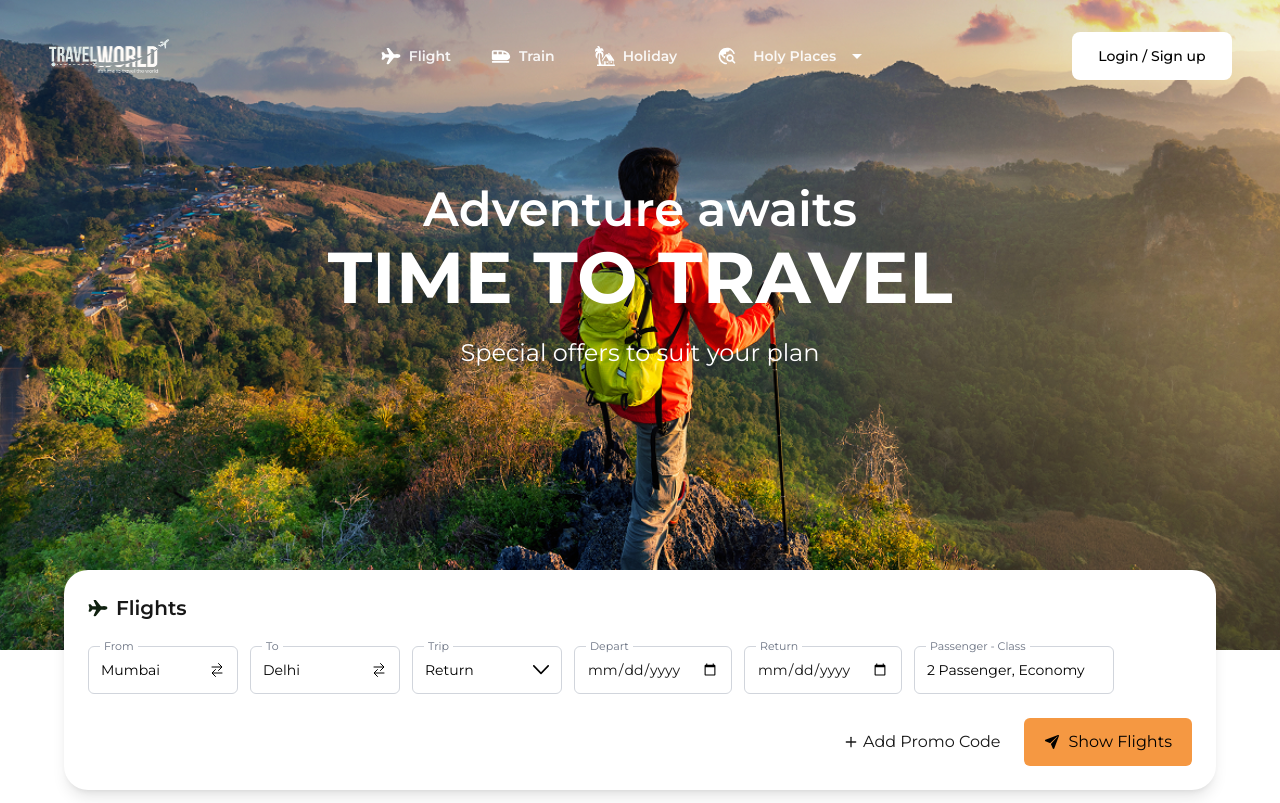
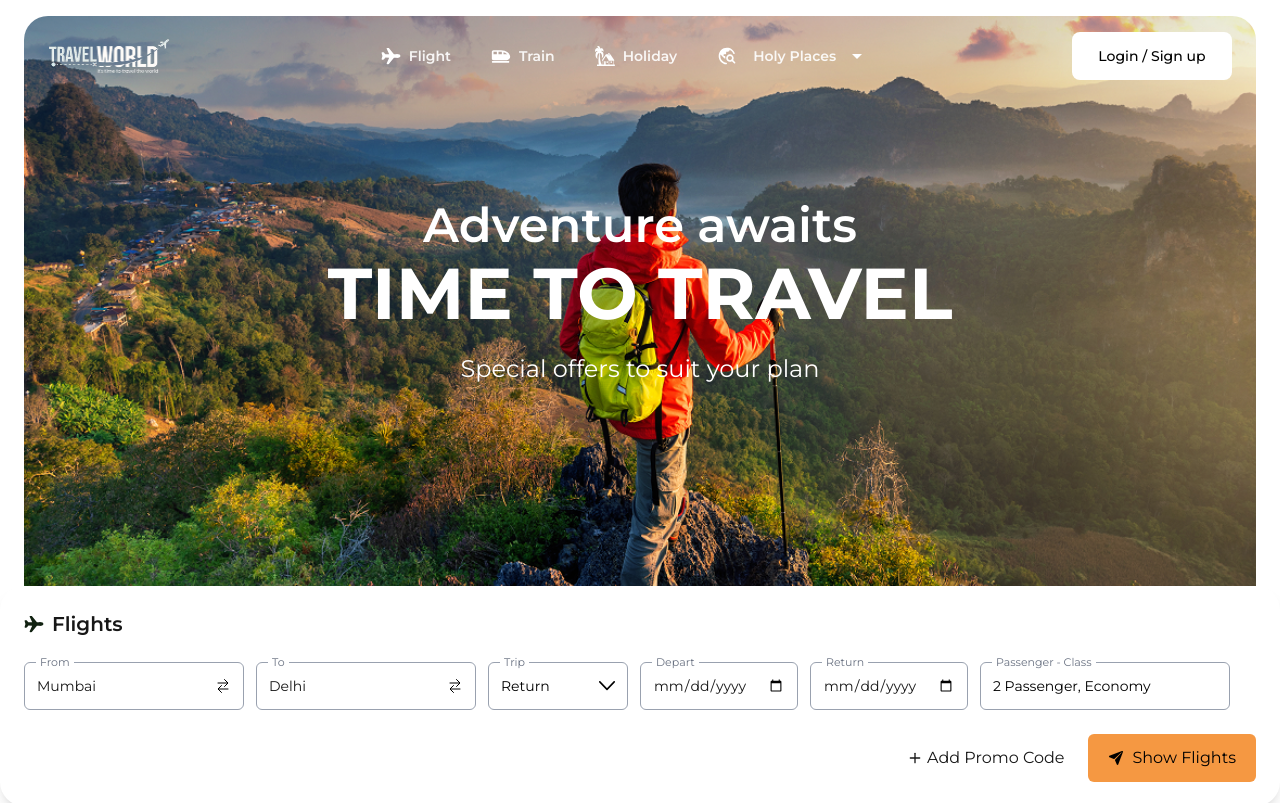
Before and after one commit to jainkhushi0405/travel-website, a Next.js app: page / in a window 1280 px wide. Shown: the top 803 px of the page. Built offline with nearby package versions, Linux system fonts and the light colour scheme.

Commit message:
Refine hero banner and flight search UI to match Figma

```diff
--- a/app/globals.css
+++ b/app/globals.css
@@ -9,6 +9,7 @@
   --dark-green: #052b17;
   --text-dark: #1f2937;
   --white: #ffffff;
+ --input-border: #A8A8A8;
 }
 @theme inline {
   --color-background: var(--background);
--- a/components/CommonInput.tsx
+++ b/components/CommonInput.tsx
@@ -9,6 +9,7 @@ interface CommonInputProps {
   rightIcon?: React.ReactNode;
   onClick?: () => void;
   className?: string;
+  placeholder?: string;
 }
 
 export default function CommonInput({
@@ -32,7 +33,7 @@ export default function CommonInput({
         onClick={onClick}
         className="
           flex items-center justify-between
-          border border-gray-300
+          border border-gray-400
           rounded-md
           px-3
           h-[48px]
--- a/components/Hero.tsx
+++ b/components/Hero.tsx
@@ -1,7 +1,8 @@
 export default function Hero() {
   return (
-    <section
-      className="h-[650px] pb-24 flex flex-col justify-center items-center text-white bg-cover bg-center overflow-hidden"
+  <section className="px-6 pt-4">
+    <div
+      className="h-[650px] pb-24 flex flex-col justify-center items-center text-white bg-cover bg-center overflow-hidden rounded-[24px]"
       style={{ backgroundImage: "url('/hero-figma.png')" }}
     >
       <h3 className="text-5xl font-semibold mb-2">
@@ -15,6 +16,7 @@ export default function Hero() {
       <p className="mt-6 text-2xl">
         Special offers to suit your plan
       </p>
-    </section>
+      </div>
+  </section>
   );
 }
--- a/components/Navbar.tsx
+++ b/components/Navbar.tsx
@@ -41,6 +41,7 @@ const currentHolidayImages =
         !dropdownRef.current.contains(event.target as Node)
       ) {
         setShowHolyPlaces(false);
+setShowHoliday(false);
       }
     }
 
@@ -69,15 +70,21 @@ const currentHolidayImages =
             Train
           </li>
 
-          <li
-  onMouseEnter={() => setShowHoliday(true)}
+<li
+  onMouseEnter={() => {
+    setShowHolyPlaces(false);
+    setShowHoliday(true);
+  }}
   className="flex items-center gap-2 cursor-pointer"
 >
   <Image src="/holiday.svg" alt="Holiday" width={20} height={20} />
   Holiday
 </li>
-        <li
-  onMouseEnter={() => setShowHolyPlaces(true)}
+       <li
+  onMouseEnter={() => {
+    setShowHoliday(false);
+    setShowHolyPlaces(true);
+  }}
   className="flex items-center gap-4 cursor-pointer"
 >
   <Image
--- a/components/Searchform.tsx
+++ b/components/Searchform.tsx
@@ -15,6 +15,9 @@ export default function Searchform() {
 const [departDate, setDepartDate] = useState("");
 const [returnDate, setReturnDate] = useState("");
 
+const [from, setFrom] = useState("Mumbai");
+const [to, setTo] = useState("Delhi");
+
   useEffect(() => {
     function handleClickOutside(event: MouseEvent) {
       if (
@@ -30,7 +33,7 @@ const [returnDate, setReturnDate] = useState("");
   }, []);
 
   return (
-   <div className="bg-white shadow-lg rounded-3xl px-6 py-6 max-w-6xl mx-auto -mt-20 relative z-10">
+<div className="bg-white shadow-lg rounded-3xl px-6 py-6 max-w-7xl mx-auto -mt-20 relative z-10">
 
       {/* TITLE */}
       <h3 className="font-semibold text-xl mb-6 flex items-center gap-2">
@@ -43,20 +46,25 @@ const [returnDate, setReturnDate] = useState("");
 
        <CommonInput
   label="From"
-          value="Mumbai"
-          className="min-w-[150px]"
+  value={from}
+  placeholder="Mumbai"
+  editable={true}
+  onChange={(e) => setFrom(e.target.value)}
+  className="min-w-[180px]"
   rightIcon={<img src="/ion_swap-horizontal.svg" className="w-4 h-4" />}
 />
 
        <CommonInput
   label="To"
-          value="Delhi"
-          className="min-w-[150px]"
+  value={to}
+  placeholder="Delhi"
+  editable={true}
+  onChange={(e) => setTo(e.target.value)}
+  className="min-w-[180px]"
   rightIcon={<img src="/ion_swap-horizontal.svg" className="w-4 h-4" />}
 />
-
         {/* TRIP */}
-        <div ref={dropdownRef} className="relative min-w-[150px] max-w-[160px]">
+        <div ref={dropdownRef} className="relative min-w-[140px] max-w-[140px]">
           <CommonInput
             label="Trip"
             value={tripType}
@@ -67,7 +75,7 @@ const [returnDate, setReturnDate] = useState("");
           />
 
           {showDropdown && (
-            <div className="absolute top-[70px] left-0 w-full bg-white shadow-lg rounded-md z-50">
+          <div className="absolute top-[70px] left-0 w-full bg-white rounded-[15px] shadow-[0_10px_30px_rgba(0,0,0,0.18)] overflow-hidden z-50">
               {["One Way", "Round Trip", "Multicity"].map((item) => (
                 <div
                   key={item}
@@ -75,7 +83,7 @@ const [returnDate, setReturnDate] = useState("");
                     setTripType(item);
                     setShowDropdown(false);
                   }}
-                  className="px-4 py-2 text-sm hover:bg-gray-100 cursor-pointer"
+                className="px-4 py-3 text-sm font-semibold border-b border-gray-100 last:border-b-0 hover:bg-gray-100 cursor-pointer"
                 >
                   {item}
                 </div>
@@ -100,7 +108,7 @@ const [returnDate, setReturnDate] = useState("");
         <CommonInput
           label="Passenger - Class"
           value="2 Passenger, Economy"
-          className="min-w-[200px]"
+          className="min-w-[250px]"
         />
 
       </div>
--- a/components/TripCards.tsx
+++ b/components/TripCards.tsx
@@ -5,7 +5,7 @@ import { Dot } from "lucide-react";
 
 export default function TripCards() {
   return (
-    <section className="max-w-[1232px] mx-auto mt-16">
+    <section className="max-w-[1232px] mx-auto mt-24">
       {/* Heading Row */}
       <div className="flex justify-between items-start mb-10">
         <div>
```
Lines whose indentation alone changed are shown as unchanged.
